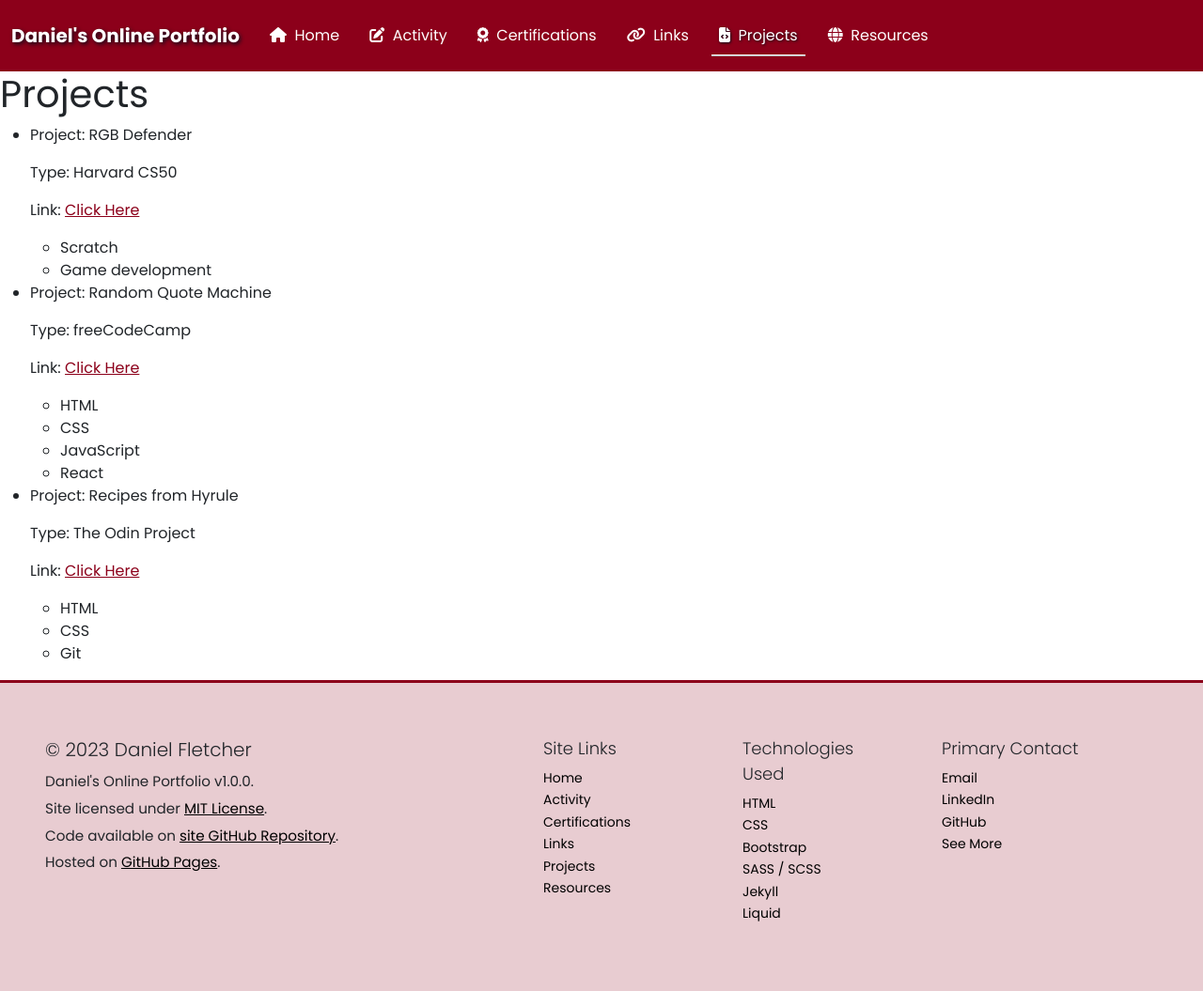
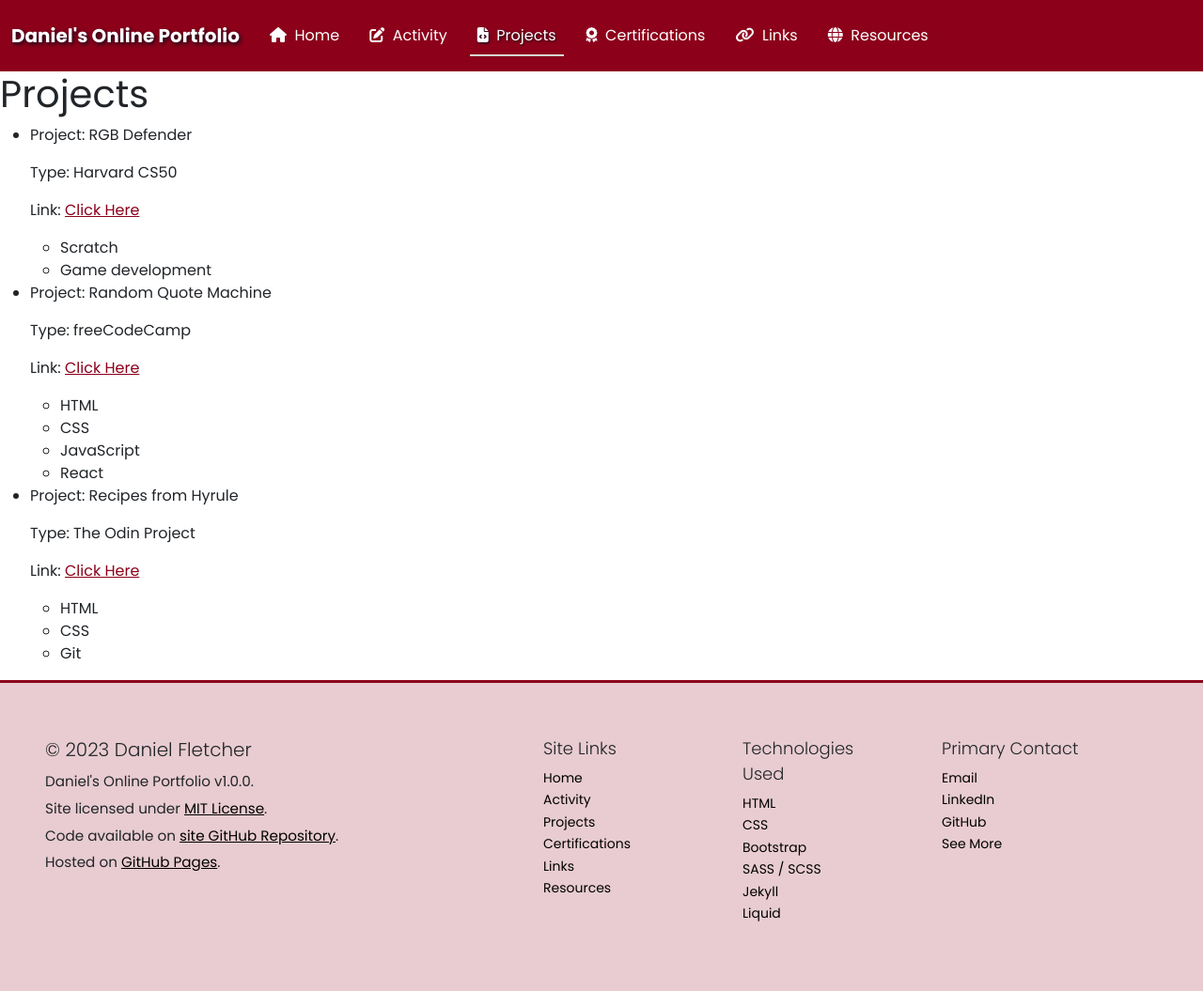
Before and after one commit to DanielTheFletch/portfolio, a Jekyll site: the page built from projects.html, in a window 1280 px wide. Shown: the whole page at 94% size. Built offline with Jekyll 4.4.1, drawn with Linux system fonts in a browser that asks for light colours; some of the changed lines change nothing that is shown.

Commit message:
Change order of nav items

```diff
--- a/_data/navigation.yml
+++ b/_data/navigation.yml
@@ -5,15 +5,15 @@
 - name: Activity
   link: /activity/
   icon: "fa-solid fa-pen-to-square"
+- name: Projects
+  link: /projects/
+  icon: "fa-solid fa-file-code"
 - name: Certifications
   link: /certifications/
   icon: "fa-solid fa-award"
 - name: Links
   link: /links/
   icon: "fa-solid fa-link"
-- name: Projects
-  link: /projects/
-  icon: "fa-solid fa-file-code"
 - name: Resources
   link: /resources/
   icon: "fa-solid fa-globe"
```
